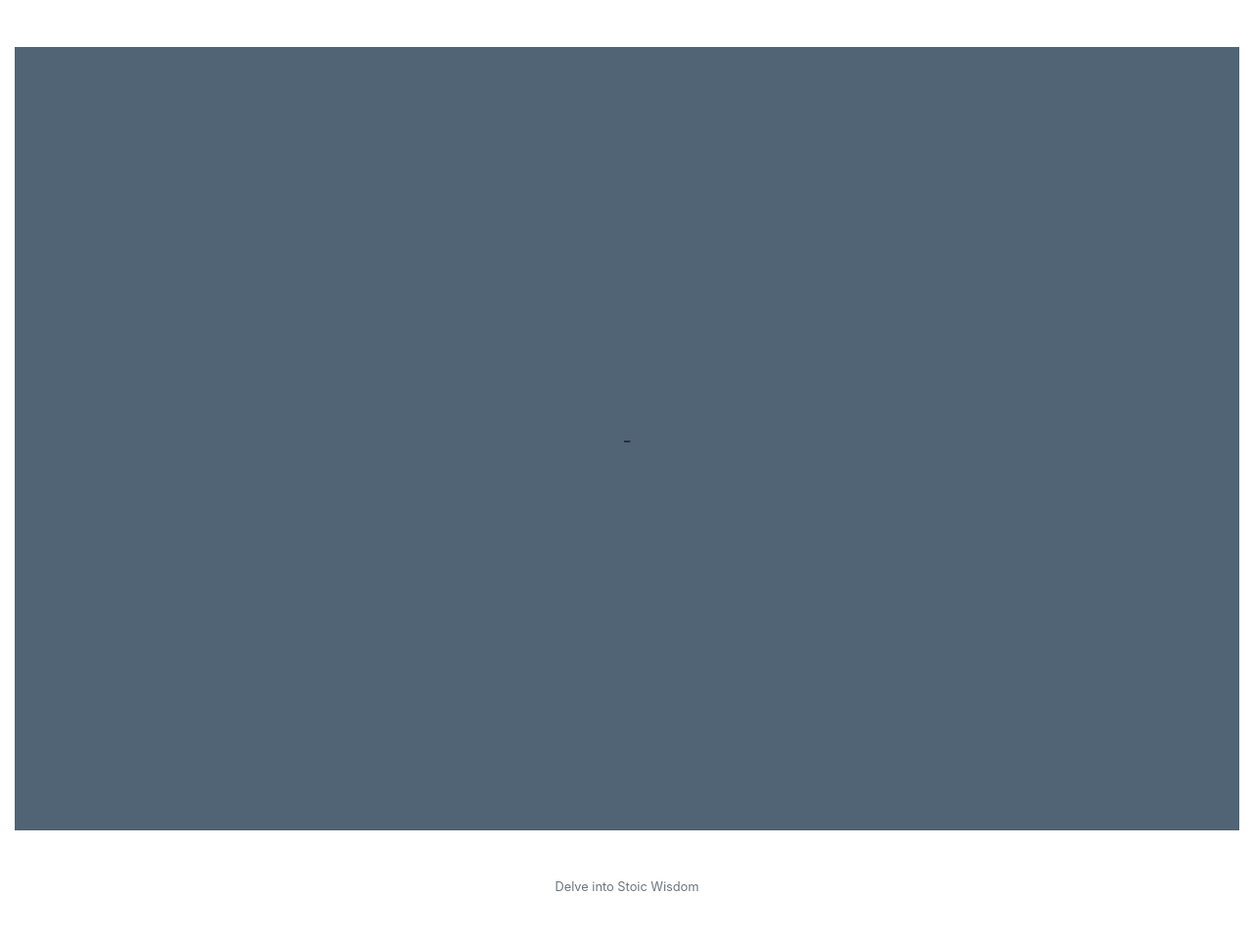
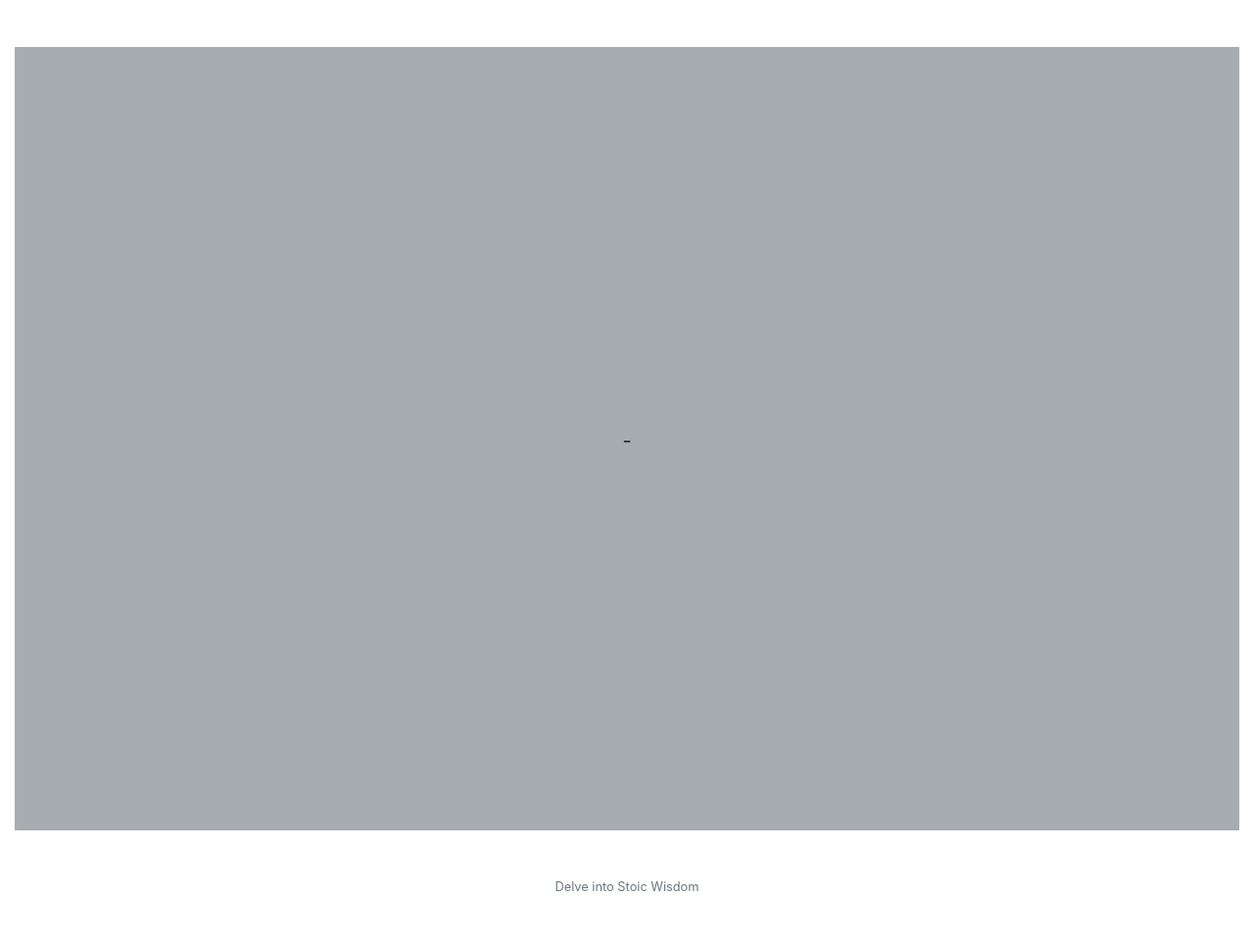
Before and after one commit to mohulshukla/stoic_flaskapp, a Flask app: page /generate in a window 1280 px wide. Shown: the part 76-1039 px from the top of the page at 98% size. Run offline with Flask 3, Linux system fonts and the light colour scheme; data that the repository does not hold is empty; some libraries are stand-ins or nearby versions.

Commit message:
new color

```diff
--- a/static/styles.css
+++ b/static/styles.css
@@ -25,7 +25,7 @@ nav .navbar-brand .green
 
 
 .quote-background {
-    background-color: rgb(80, 100, 117); /* Dark background for the whole page */
+    background-color: rgb(167, 172, 177); /* Gray background for the whole page */
     height: 100vh; /* Full height */
     display: flex;
     align-items: center; /* Center vertically */
```
Also changed, not shown: quotes_app.db, 2 other files.
